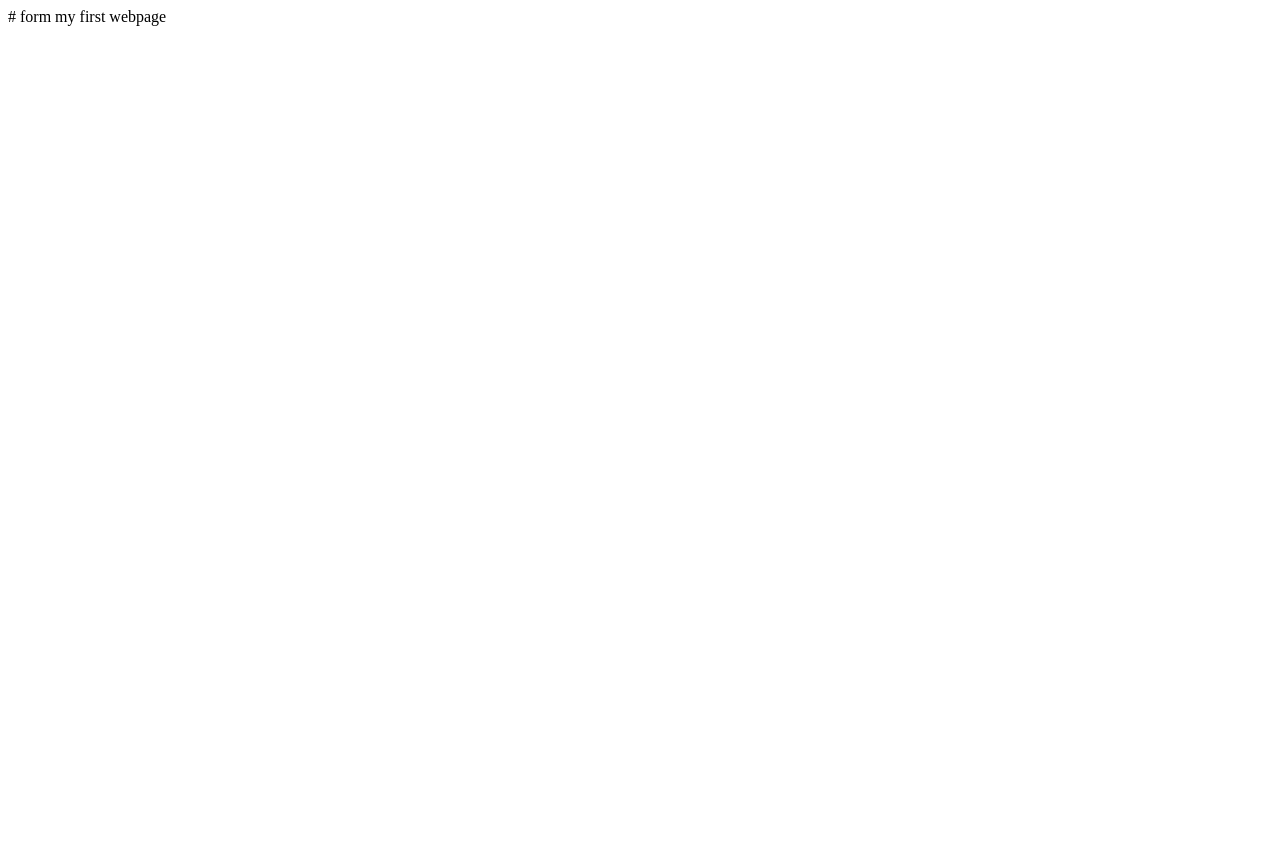
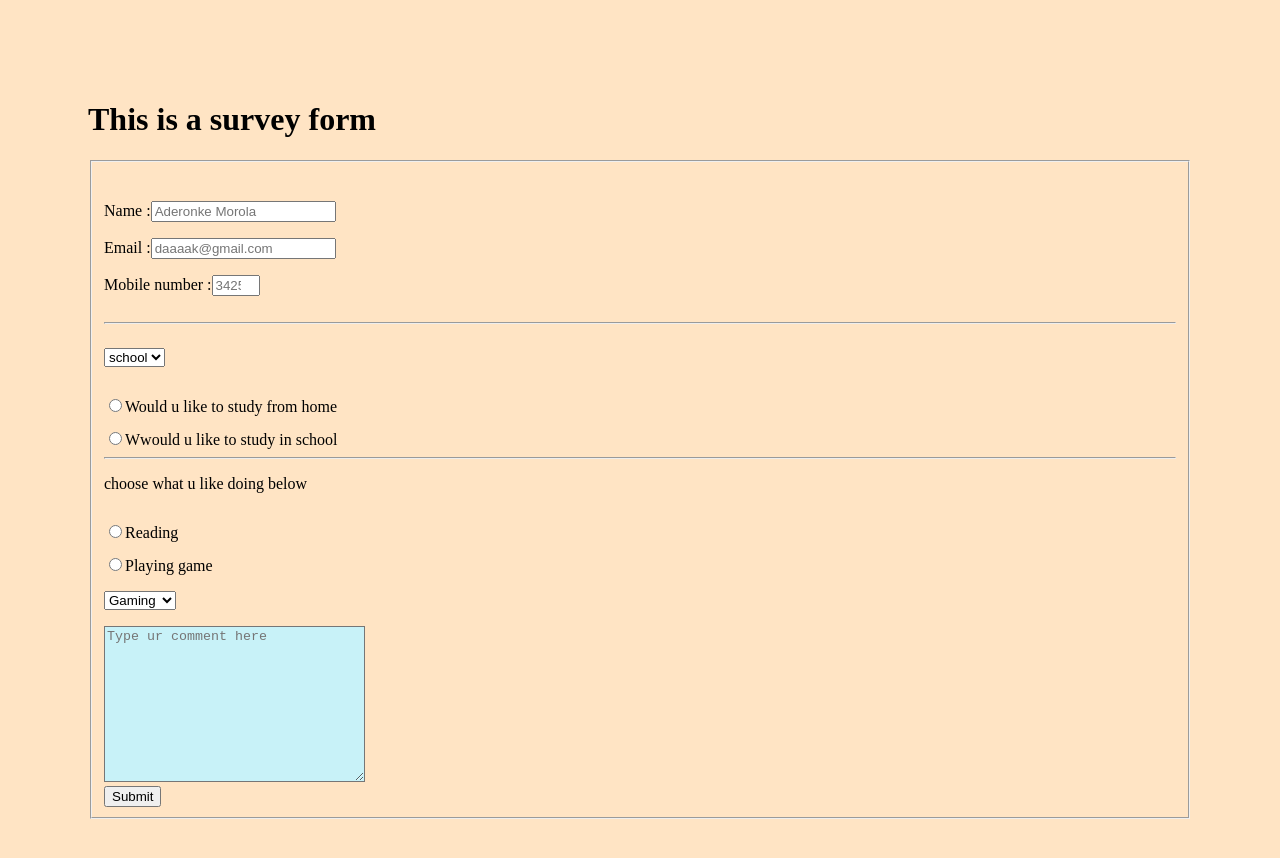
Before and after one commit to Tfadaka/form, a plain HTML site: page index.html in a window 1280 px wide. Shown: the top 858 px of the page. Before the commit the page ends 800 px from the top, so only its background shows below. Drawn offline with Linux system fonts and the light colour scheme.

Commit message:
Update index.html
i added some editing to the page

```diff
--- a/index.html
+++ b/index.html
@@ -1,2 +1,62 @@
-# form
-my first webpage
+<!DOCTYPE html>
+<html lang="en">
+<head>
+    <meta charset="UTF-8">
+    <meta name="viewport" content="width=device-width, initial-scale=1.0">
+    <title>Document</title>
+    <link rel="stylesheet" href="text2.css">
+</head>
+<body>
+    <main>
+        <h1 id="title">This is a survey form</h1>
+        <fieldset>
+
+            <br>
+            <form action="post" id="survey-form">
+                <section>
+                    <label for="name" id="name-label" >Name :<input type="text" id="name" placeholder="Aderonke Morola" required>
+                    </label>
+                    <br>
+                    <label for="email" id="email-label">Email :<input type="email" name="email" id="email" placeholder="daaaak@gmail.com" required>
+                    </label>
+                    <br>
+                    <label for="number" id="number-label"> Mobile number :<input type="number" id="number" min="1" max="5" placeholder="34251" required>
+                    </label>
+                    <br>
+                    <br>
+                </section>
+                <section>
+                    <hr>
+                    <select name="select-1" id="dropdown" value="choose one">choose one
+                    <option value="school" name="option" type="radio">school</option>
+                    <option value="house" name="option" type="radio">house</option>
+                    </select>
+                    <br>
+                    <input type="radio" name="radio" id="radio-1" value="radio-1">Would u like to study from home
+                    <br>
+                    <input type="radio" name="radio" id="radio-2" value="radio-2">Wwould u like to study in school
+                   <hr>
+                    <p>choose what u like doing below</p>
+
+                    <input type="radio" name="checkbox" id="checkbox-1" value="checkbox-1">Reading
+                    <br>
+                    <input type="radio" name="checkbox" id="checkbox-2" value="checkbox-2">Playing game
+                    <br>
+                    <select name="select-2" id="dropdown-2" aria-valuemax="2">choose one, what u like doiong
+                    <option value="Gaming" const packageName = require('packageName');>Gaming</option>
+                    <option value="Reading" const packageName = require('packageName');>Reading</option>
+                    </select>
+                    <br>
+
+                    <textarea name="comment" id="textarea" cols="30" rows="10" placeholder="Type ur comment here"></textarea>
+                   <br>
+                    <button id="submit">Submit</button>
+                </section>
+            </form>
+
+
+        </fieldset>
+
+    </main>
+</body>
+</html>
```
